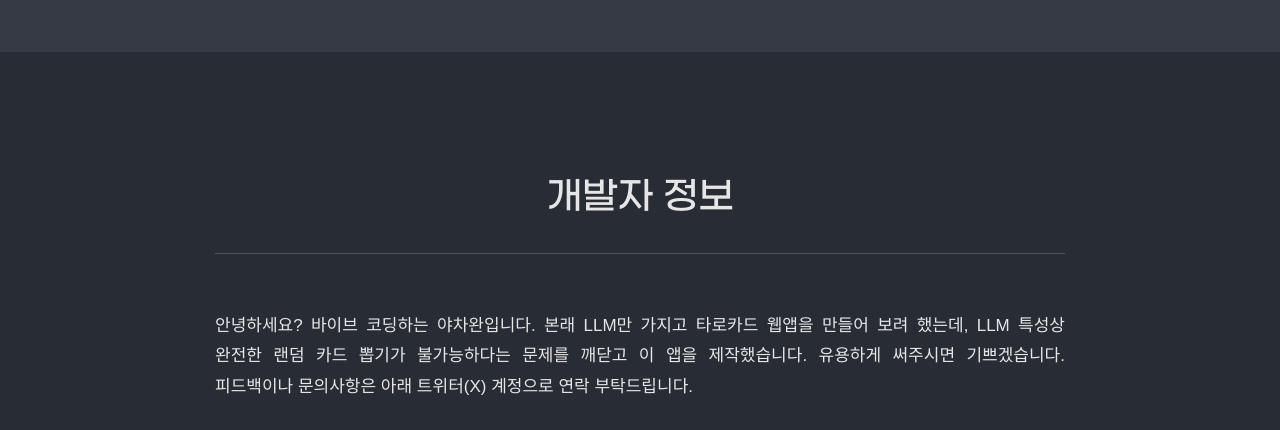
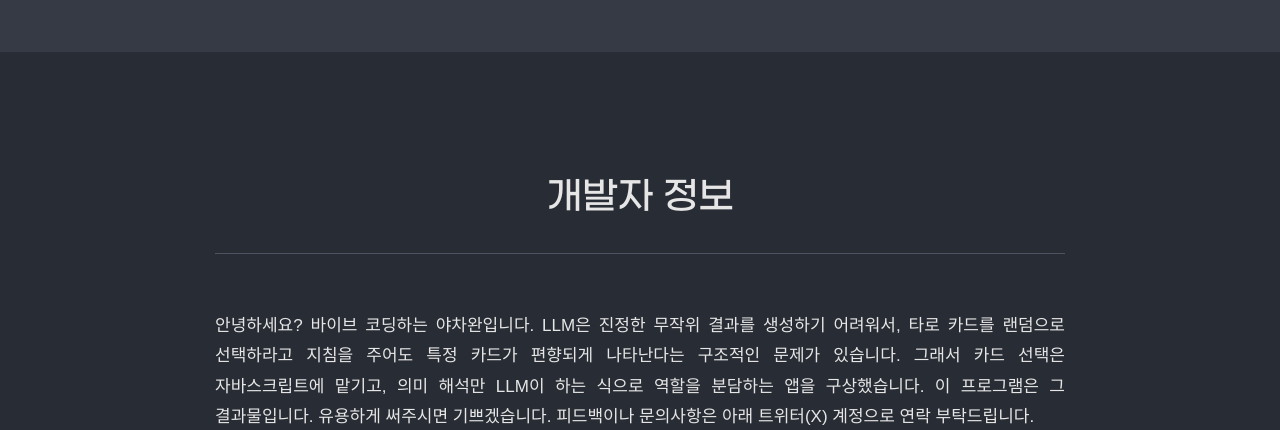
Before and after one commit to heavyrain39/arcana-code, a plain HTML site: page index.html in a window 1280 px wide. Shown: the part 3824-4254 px from the top of the page. Drawn offline with Linux system fonts and the light colour scheme.

Commit message:
Update index.html

```diff
--- a/index.html
+++ b/index.html
@@ -89,7 +89,7 @@
         <section id="developer" class="content-section">
             <h2>개발자 정보</h2>
             <p>
-                안녕하세요? 바이브 코딩하는 야차완입니다. 본래 LLM만 가지고 타로카드 웹앱을 만들어 보려 했는데, LLM 특성상 완전한 랜덤 카드 뽑기가 불가능하다는 문제를 깨닫고 이 앱을 제작했습니다. 유용하게 써주시면 기쁘겠습니다. 피드백이나 문의사항은 아래 트위터(X) 계정으로 연락 부탁드립니다.
+                안녕하세요? 바이브 코딩하는 야차완입니다. LLM은 진정한 무작위 결과를 생성하기 어려워서, 타로 카드를 랜덤으로 선택하라고 지침을 주어도 특정 카드가 편향되게 나타난다는 구조적인 문제가 있습니다. 그래서 카드 선택은 자바스크립트에 맡기고, 의미 해석만 LLM이 하는 식으로 역할을 분담하는 앱을 구상했습니다. 이 프로그램은 그 결과물입니다. 유용하게 써주시면 기쁘겠습니다. 피드백이나 문의사항은 아래 트위터(X) 계정으로 연락 부탁드립니다.
             </p>
             <div class="developer-links">
                 <a href="https://x.com/yakshawan" target="_blank" rel="noopener noreferrer" class="social-link">
```
